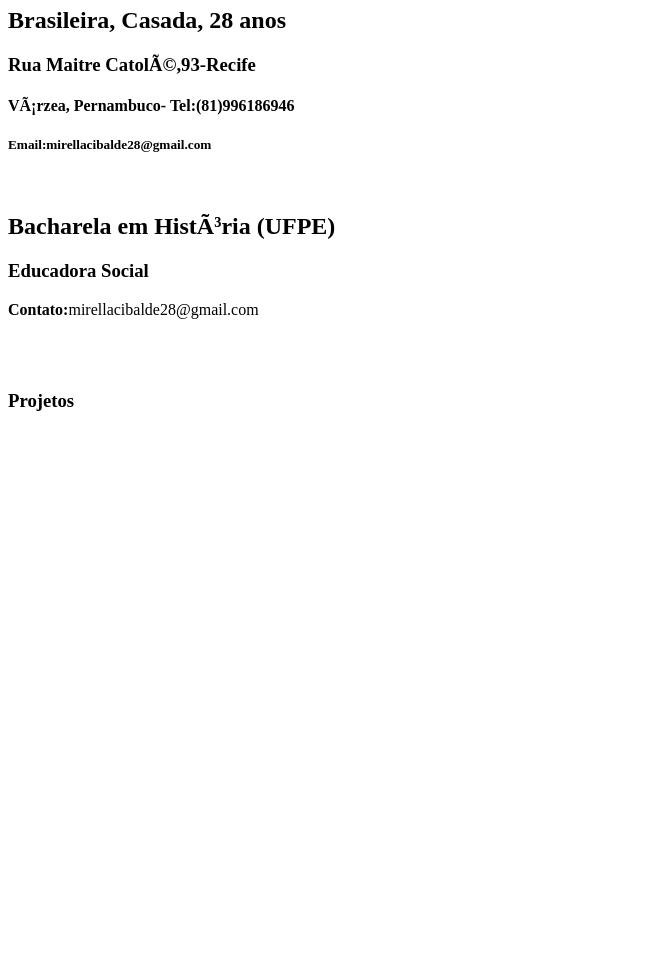
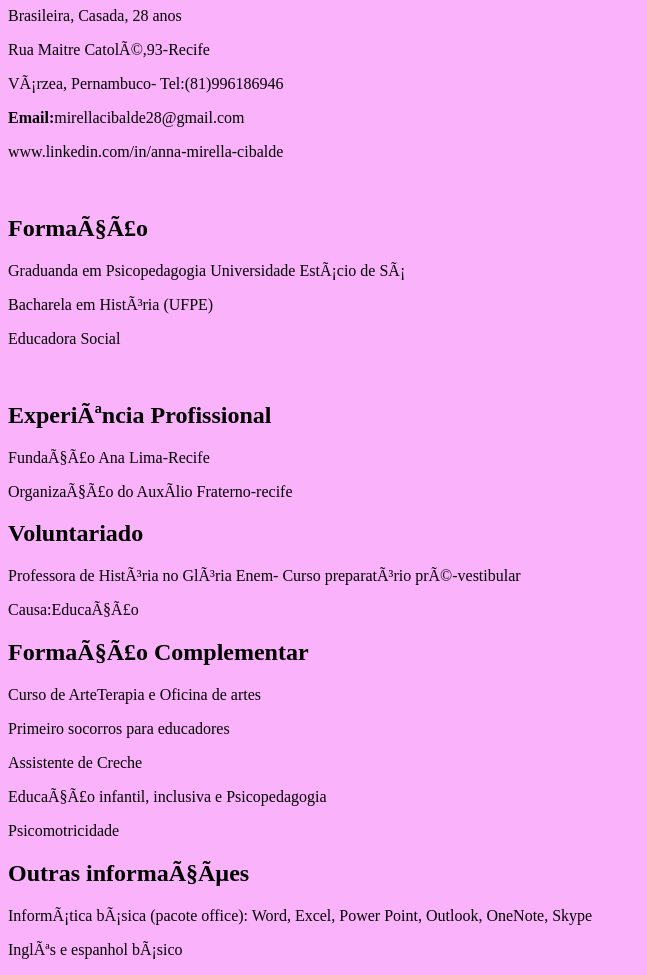
Before and after one commit to MirellaCibalde/curriculo, a plain HTML site: page index.html in a window 1280 px wide. Shown: the part 73-1048 px from the top of the page, without its empty margins (0-647 px from the left). Before the commit the page ends 800 px from the top, so only its background shows below. Drawn offline with Linux system fonts and the light colour scheme.

Commit message:
Add files via upload
Atividade Currículo ElasNaTech

```diff
--- a/index.html
+++ b/index.html
@@ -4,19 +4,38 @@
   <title>Meu Curriculo</title>
   <meta charset-"UTF8">
  </head>
+ <body style="background-color: rgb(250, 179, 250);">
   <body>
     <h1>Anna Mirella Cibalde de A.Sousa</h1>
-    <h2>Brasileira, Casada, 28 anos
-    <h3>Rua Maitre Catolé,93-Recife
-    <h4>Várzea, Pernambuco- Tel:(81)996186946
-    <h5>Email:mirellacibalde28@gmail.com</h3></h2>
+    <p>Brasileira, Casada, 28 anos</p>
+    <p>Rua Maitre Catolé,93-Recife</p>
+    <p>Várzea, Pernambuco- Tel:(81)996186946</p>
+    <p><b>Email:</b>mirellacibalde28@gmail.com</p>
+      <p>www.linkedin.com/in/anna-mirella-cibalde</p>
     <br>
-    <h2>Bacharela em História (UFPE)</h2>
-    <h3>Educadora Social</h3>
-    <p><b>Contato:</b>mirellacibalde28@gmail.com</p>
+    <h2><b>Formação</b></h2>
+    <p>Graduanda em Psicopedagogia Universidade Estácio de Sá</p>
+    <p>Bacharela em História (UFPE)</p>
+    <p>Educadora Social</p>
+    <p>
     <br>
+      <h2><b>Experiência Profissional</b></h2>
+      <p> Fundação Ana Lima-Recife</p>
+      <p> Organização do Auxílio Fraterno-recife
+      <h2><b>Voluntariado</b></h2>
+      <p>Professora de História no Glória Enem- Curso preparatório pré-vestibular
+      <p>Causa:Educação
     <br>
-    <h3>Projetos</
-    <br>
+    <h2>Formação Complementar</b></h2>
+    <p>Curso de ArteTerapia e Oficina de artes</p>
+    <p>Primeiro socorros para educadores</p>
+    <p>Assistente de Creche</p>
+    <p>Educação infantil, inclusiva e Psicopedagogia</p>
+    <p>Psicomotricidade</p>
+    <p>
+    <h2> Outras informações</b></h2>
+    <p> Informática básica (pacote office):
+Word, Excel, Power Point, Outlook, OneNote, Skype
+<p> Inglês e espanhol básico
   </body>
 </html>
```
